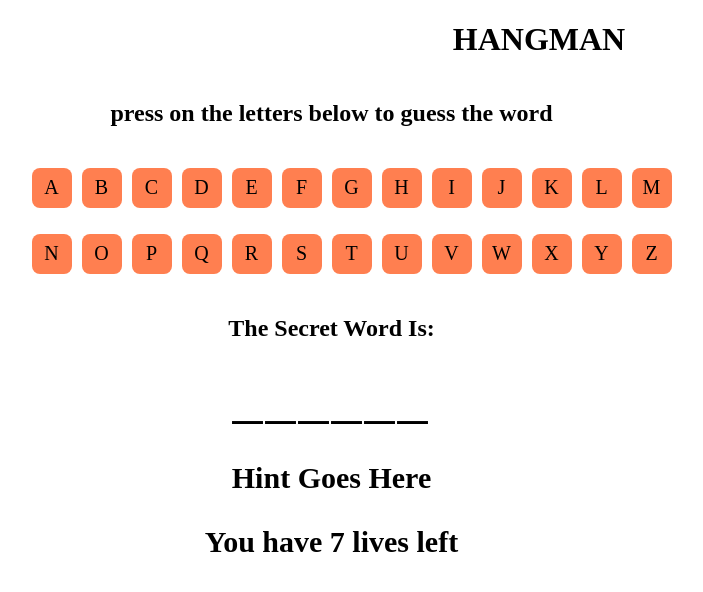
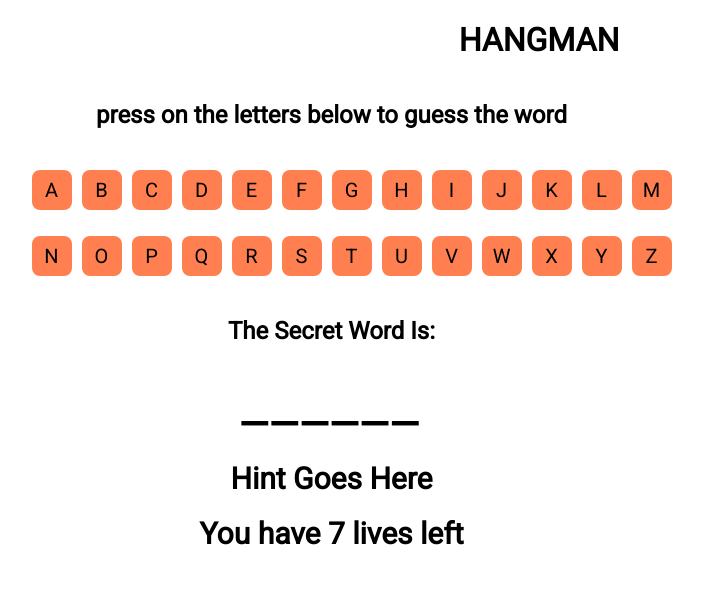
Before and after one commit to Fadi-Haddad-235/Hangman-Game, a plain HTML site: page index.html in a window 1280 px wide. Shown: the whole page, without its empty margins (101-804 px from the left). Drawn offline with Linux system fonts and the light colour scheme.

Commit message:
chnaged font to Roboto

```diff
--- a/index.html
+++ b/index.html
@@ -5,6 +5,9 @@
     <meta http-equiv="X-UA-Compatible" content="IE=edge">
     <meta name="viewport" content="width=device-width, initial-scale=1.0">
     <title>Hangman Game</title>
+    <link rel="preconnect" href="https://fonts.googleapis.com">
+    <link rel="preconnect" href="https://fonts.gstatic.com" crossorigin>
+    <link href="https://fonts.googleapis.com/css2?family=Roboto:wght@100;300;400&display=swap" rel="stylesheet">
     <link rel="stylesheet" href="style.css">
     <script src="code.js"></script>
 </head>
--- a/style.css
+++ b/style.css
@@ -1,4 +1,5 @@
 body{
+    font-family: roboto;
     margin: 0;
     padding: 0;
     box-sizing: border-box;
@@ -51,14 +52,14 @@
     font-size: 60px;
     letter-spacing: 3px;
     font-weight: 500;
-    padding-bottom: 30px;
+    padding-bottom: 25px;
 }
 #your-status{
-    font-size: 60px;
+    font-size: 55px;
     color: red;
 }
 #lives, #hint{
     font-size: 30px;
     font-weight:bold;
-    padding-bottom: 30px;
+    padding-bottom: 20px;
 }
```
